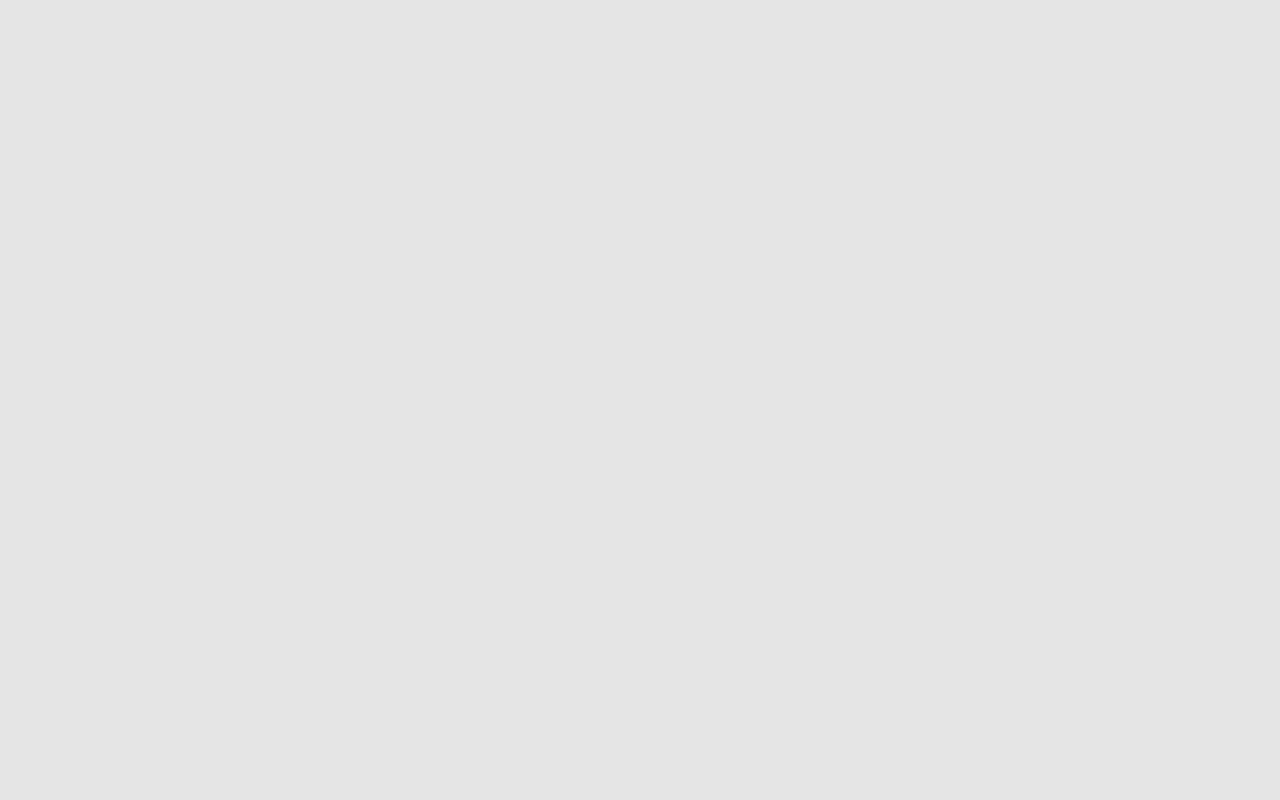
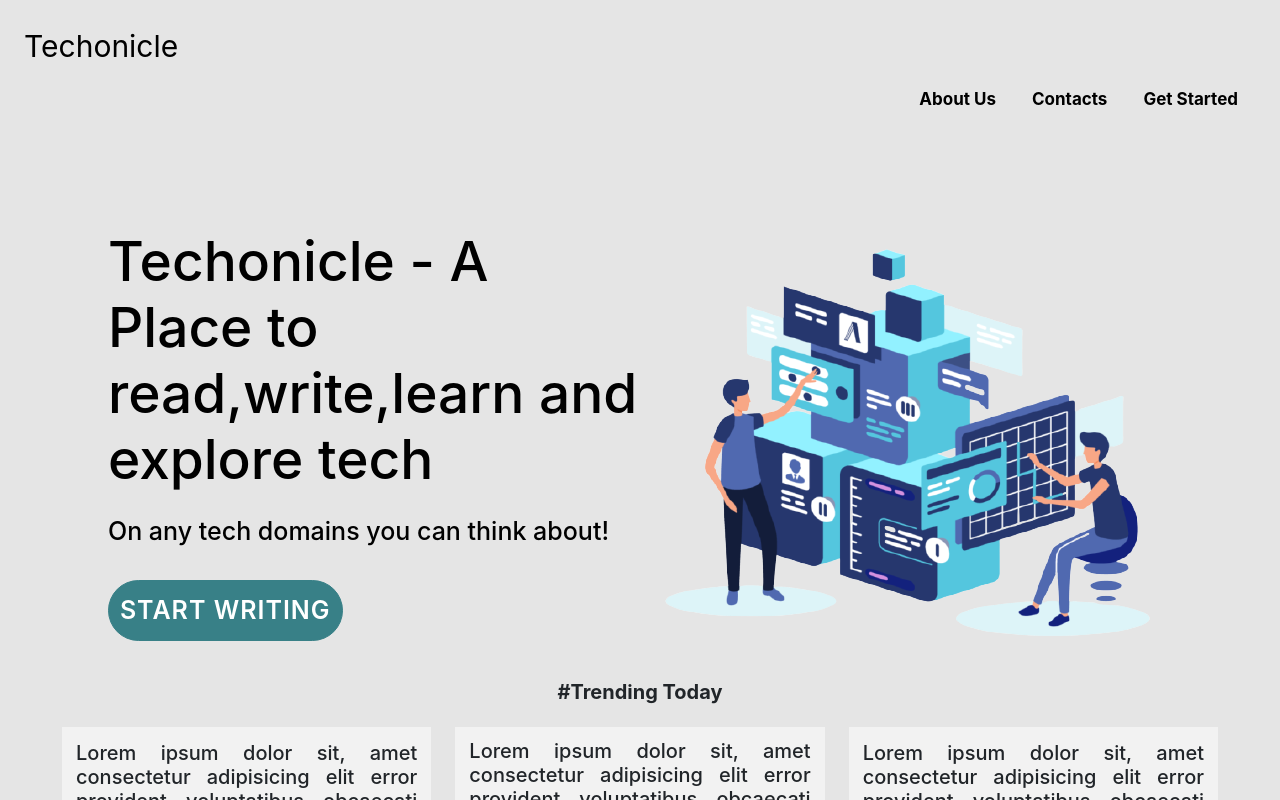
Before and after one commit to Spectrum-CETB/Tech-O-nicle, a React (Create React App) app: page / in a window 1280 px wide. Shown: the top 800 px of the page. Built offline with nearby package versions, Linux system fonts and the light colour scheme; a web font is replaced by a local one.

Commit message:
Routing changed a lil bit

```diff
--- a/src/App.js
+++ b/src/App.js
@@ -13,6 +13,9 @@ function App() {
   return (
     <div className="App">
       <Router>
+        <Route path="/">
+          <Homepage />
+        </Route>
         <Route path="/dashboard">
           <Navbar />
           <Feed />
@@ -32,9 +35,6 @@ function App() {
           <Navbar />
           <Profile />
         </Route>
-        <Route path="/home-page">
-          <Homepage />
-        </Route>
       </Router>
     </div>
   );
```
